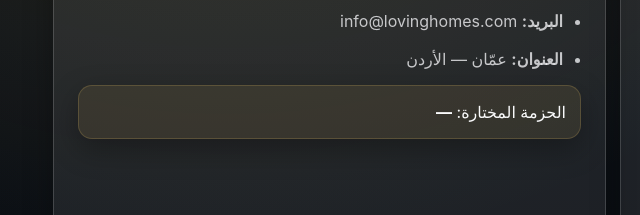
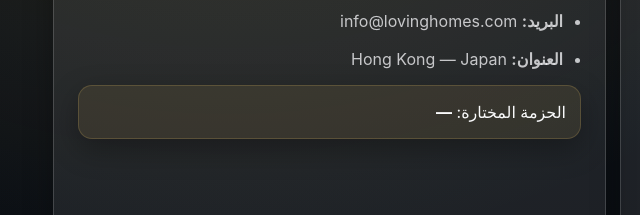
Before and after one commit to r-aja101/Loving-Homes-after-, a plain HTML site: page contact.html in a window 1280 px wide. Shown: the part 367-582 px from the top of the page, 27-667 px from the left. Drawn offline with Linux system fonts and the light colour scheme.

```diff
--- a/contact.html
+++ b/contact.html
@@ -109,7 +109,7 @@ novalidate>
 <ul class="info">
 <li><strong>الهاتف:</strong> +962 7 0000 0000</li>
 <li><strong>البريد:</strong> info@lovinghomes.com</li>
-<li><strong>العنوان:</strong> عمّان — الأردن</li>
+<li><strong>العنوان:</strong> Hong Kong — Japan</li>
 </ul>
 
 <div class="notice compact">
```
